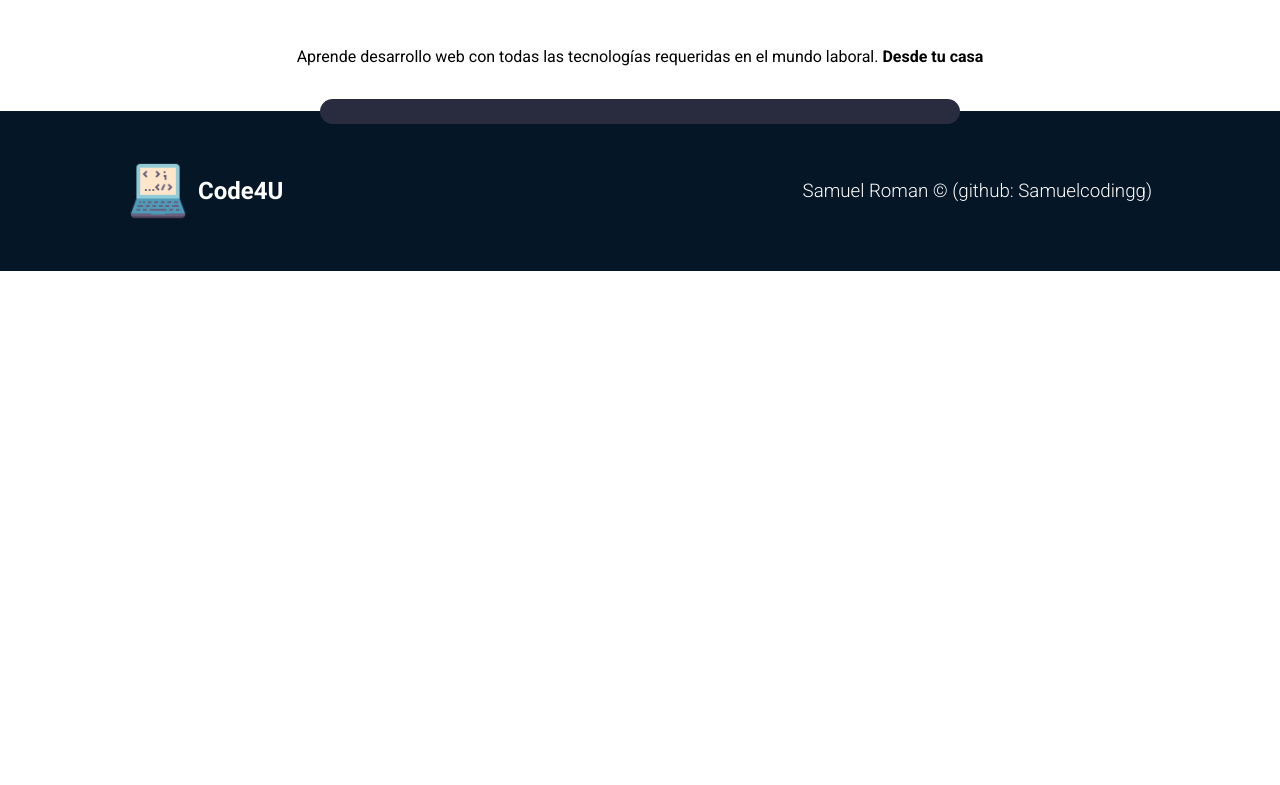
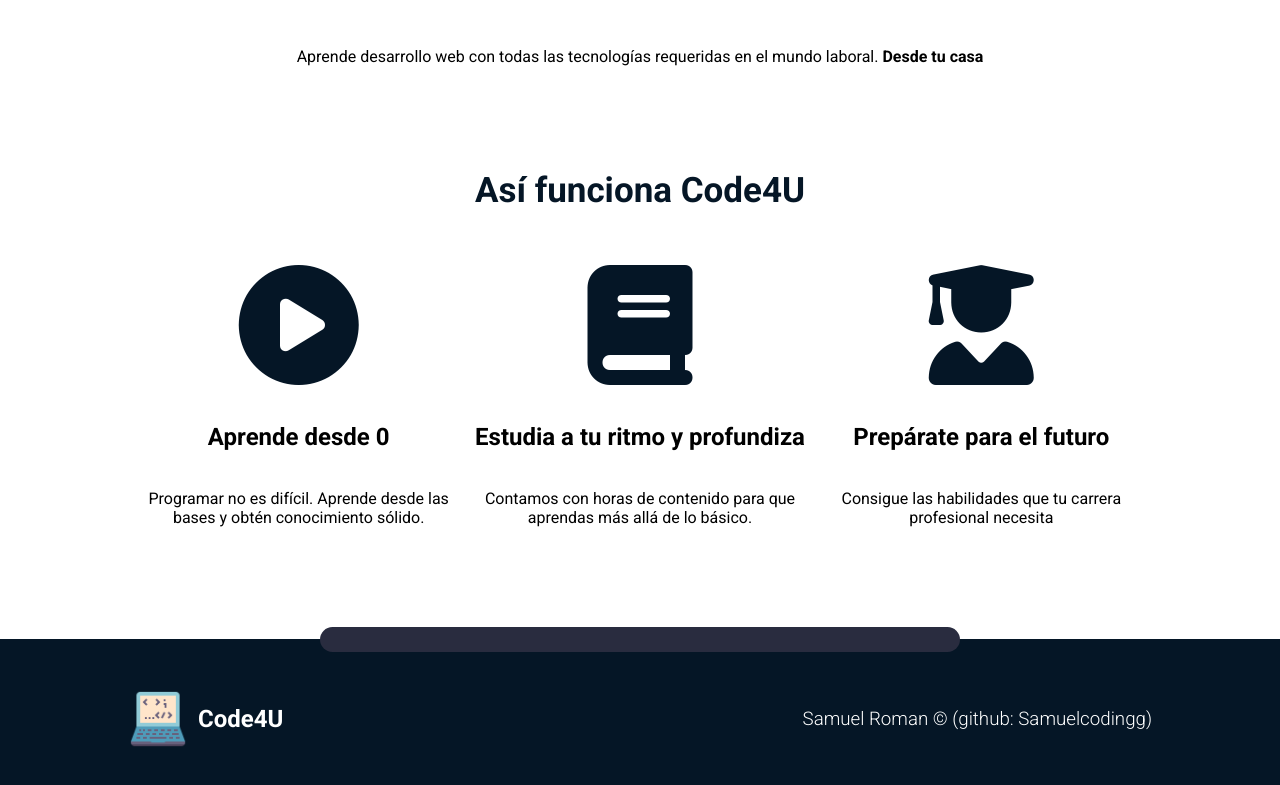
Before and after one commit to Samuelcodingg/Code4U, a plain HTML site: page index.html in a window 1280 px wide. Shown: the part 567-1352 px from the top of the page. Before the commit the page ends 838 px from the top, so only its background shows below. Drawn offline with Linux system fonts and the light colour scheme.

Commit message:
Se agregó sección de how it works en landing page

```diff
--- a/css/styles.css
+++ b/css/styles.css
@@ -15,6 +15,10 @@ a {
 
 ul {
     list-style: none;
+}
+
+h1 {
+    color: #051626;
 }
 
 /*Utilidades*/
@@ -128,6 +132,31 @@ ul {
 .image-programmer {
     height: 350px;
 }
+/*how it works section*/
+.how-it-works {
+    display: grid;
+    grid-template-rows: 150px 300px ;
+    grid-template-columns: repeat(3,1fr);
+    margin-top: 49px;
+    margin-bottom: 49px;
+}
+
+.title-hw {
+    align-self: center;
+    grid-column: 1 / 4;
+    text-align: center;
+    font-size: 35px;
+}
+
+.card-hw {
+    text-align: center;
+    display: grid;
+}
+
+.icon {
+    font-size: 120px;
+    color: #051626;
+}
 
 /*footer*/
 .footer {
@@ -190,6 +219,17 @@ ul {
     }
 }
 
+@media (max-width: 885px){
+    .how-it-works {
+        display: grid;
+        grid-template-rows: 150px 300px 300px 300px;
+    }
+
+    .card-hw {
+        grid-column: 1 / 4;
+    }
+}
+
 @media (max-width: 707px) {
     .footer > .container {
         flex-direction: column;
--- a/index.html
+++ b/index.html
@@ -43,6 +43,27 @@
         </div>
     </section>
 
+    <section class="container">
+        <div class="how-it-works">
+            <h1 class="title-hw">Así funciona Code4U</h1>
+            <div class="card-hw">
+                <i class="fas fa-play-circle icon"></i>
+                <h2>Aprende desde 0</h2>
+                <p>Programar no es difícil. Aprende desde las bases y obtén conocimiento sólido.</p>
+            </div>
+            <div class="card-hw">
+                <i class="fas fa-book icon"></i>
+                <h2>Estudia a tu ritmo y profundiza</h2>
+                <p>Contamos con horas de contenido para que aprendas más allá de lo básico.</p>
+            </div>
+            <div class="card-hw">
+                <i class="fas fa-user-graduate icon"></i>
+                <h2>Prepárate para el futuro</h2>
+                <p>Consigue las habilidades que tu carrera profesional necesita</p>
+            </div>
+        </div>
+    </section>
+
     <div class="f-decoration"></div>
     <footer class="footer">
         <div class="container">
@@ -55,5 +76,7 @@
             </div>
         </div>
     </footer>
+
+    <script src="https://kit.fontawesome.com/57888ec9eb.js" crossorigin="anonymous"></script>
 </body>
 </html>
```
